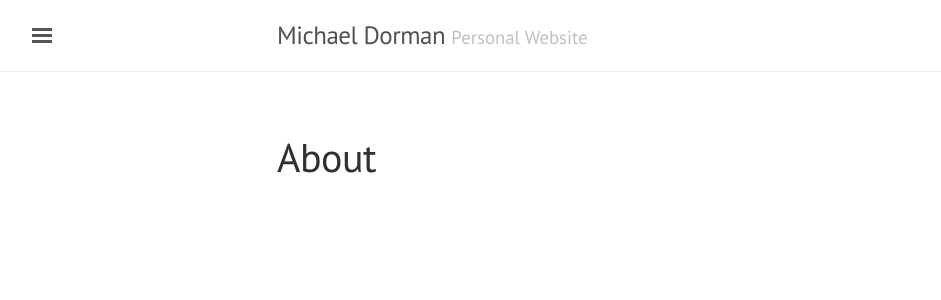
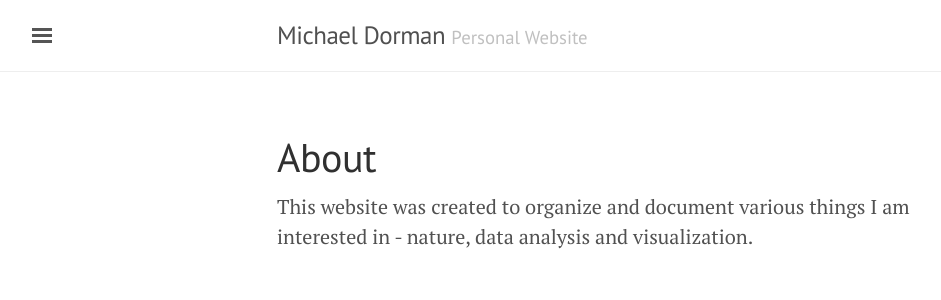
Before and after one commit to michaeldorman/michaeldorman.github.io, a Jekyll site: the page built from about.md, in a window 1280 px wide. Shown: the top 300 px of the page, without its empty margins (3-944 px from the left). Built offline with Jekyll 4.4.1, drawn with Linux system fonts in a browser that asks for light colours.

Commit message:
Update about.md

```diff
--- a/about.md
+++ b/about.md
@@ -2,3 +2,5 @@
 layout: page
 title: About
 ---
+
+This website was created to organize and document various things I am interested in - nature, data analysis and visualization.
```
